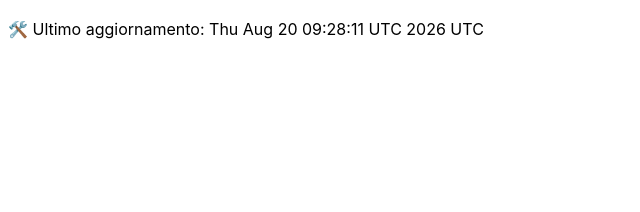
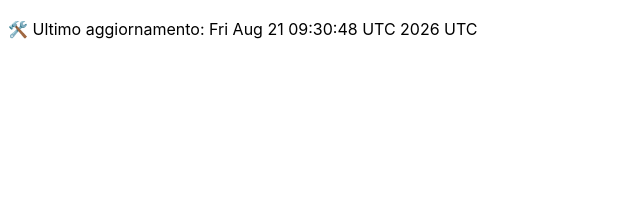
Before and after one commit to DanteTrb/DanteTrb.github.io, a Jekyll site: the page built from badges.md, in a window 1280 px wide. Shown: the top 212 px of the page, without its empty margins (0-640 px from the left). Built offline with Jekyll 4.4.1, drawn with Linux system fonts in a browser that asks for light colours; our own code applies the rules of GitHub Pages for plain Markdown files.

Commit message:
🛠️ Aggiornamento automatico badge

```diff
--- a/badges.md
+++ b/badges.md
@@ -1 +1 @@
-🛠️ Ultimo aggiornamento: Thu Aug 20 09:28:11 UTC 2026 UTC
+🛠️ Ultimo aggiornamento: Fri Aug 21 09:30:48 UTC 2026 UTC
```
